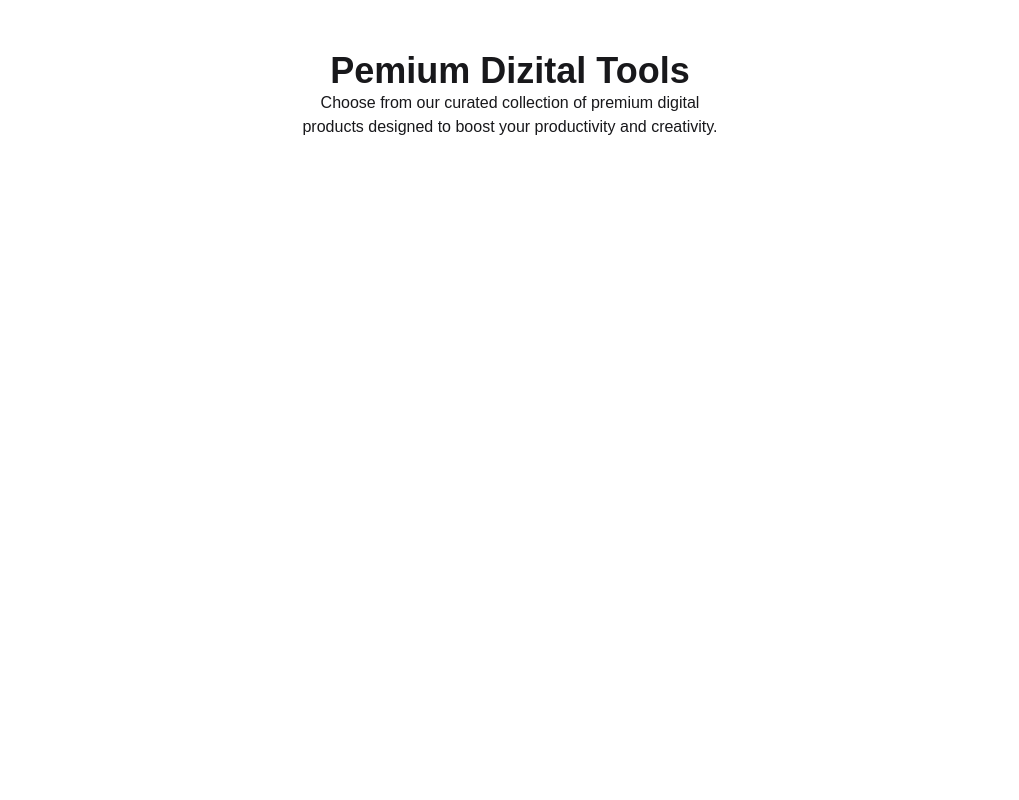
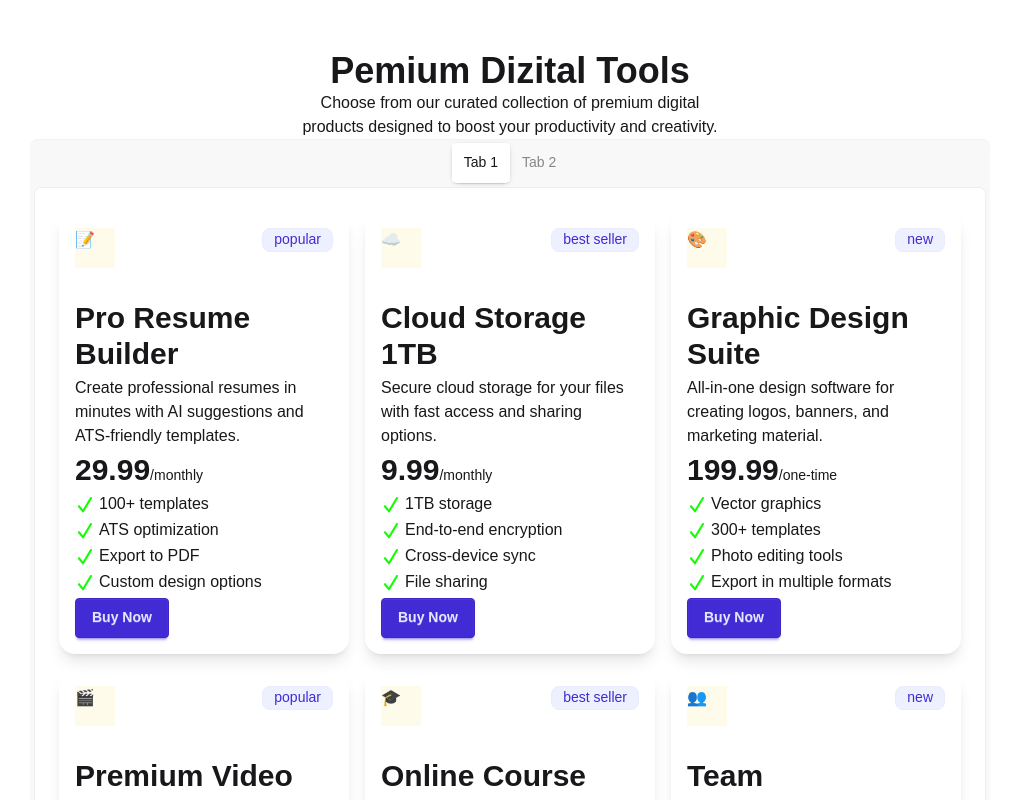
Before and after one commit to PeyaraFul/ProgrammingHero1-B13-A6-DigiTools-Platform, a React (Vite) app: page / in a window 1280 px wide. Shown: the part 760-1560 px from the top of the page, without its empty margins (130-1149 px from the left). Before the commit the page ends 1059 px from the top, so only its background shows below. Built offline with nearby package versions, Linux system fonts and the light colour scheme.

Commit message:
tool section and tolls card created successfully with json data

```diff
--- a/src/App.jsx
+++ b/src/App.jsx
@@ -3,6 +3,24 @@ import Banner from "./assets/hero/Banner";
 import Dashboard from "./assets/hero/Dashboard";
 import Navbar from "./assets/hero/Navbar";
 import PremiumTools from "./assets/tools/PremiumTools";
+
+
+
+
+
+
+ const loadProducts = async () => {
+    const response = await fetch('/product.json');
+    const data = await response.json();
+    return data ;
+    // console.log(data);
+    // data.map(products => {
+    //     console.log(products.name);
+    // });
+};
+
+const productPromise = loadProducts();
+
 
 
 function App() {
@@ -12,7 +30,7 @@ function App() {
       <Navbar></Navbar>
       <Banner></Banner>
       <Dashboard></Dashboard>
-      <PremiumTools></PremiumTools>
+      <PremiumTools productPromise={productPromise}></PremiumTools>
 
 
     </>
--- a/src/assets/tools/PremiumTools.jsx
+++ b/src/assets/tools/PremiumTools.jsx
@@ -1,11 +1,76 @@
 import React from 'react';
+// import product from '../../../public/product.json';
+import { use } from 'react';
+import CheckIcon from '../products/check-solid.png' ;
 
-const PremiumTools = () => {
+
+
+
+
+
+
+const PremiumTools = ({productPromise}) => {
+
+
+    const products = use(productPromise)
+    console.log(products) ;
+
+
+
+
+
+
     return (
         <>
          <div className='m-40'>
             <h1 className='font-semibold text-4xl text-center'>Pemium Dizital Tools</h1>
             <p className='text-center'>Choose from our curated collection of premium digital <br /> products designed to boost your productivity and creativity.</p>
+
+
+
+            {/* name of each tab group should be unique */}
+            <div className="tabs tabs-box">
+            <input type="radio" name="my_tabs_6" className="tab ml-auto" aria-label="Tab 1" defaultChecked />
+            <div className="tab-content bg-base-100 border-base-300 p-6 grid grid-cols-3 gap-4">
+
+
+               {products.map(product => <div className='shadow-lg p-4 rounded-2xl relative' >
+
+                <div className="badge badge-soft badge-primary absolute top-4 right-4 "> {product.tagType} </div>
+
+                <div className='bg-amber-50 w-10 h-10'> {product.icon} </div>
+
+                <h1 className='font-semibold text-3xl my-1 mt-8'> {product.name}</h1>
+                <p> {product.description} </p>
+                <p className='font-semibold text-3xl my-1'> {product.price}<span className='font-normal text-sm'>/{product.period} </span> </p>
+                <p className='my-1'> {product.features.map(features => <p className='my-0.5 flex gap-1'> <img src={CheckIcon} alt="CheckIcon" className='w-5'/>{features} </p>)} </p>
+
+                <button className="btn btn-primary"> Buy Now</button>
+                 </div>
+               )}
+
+
+
+
+
+
+            </div>
+
+
+
+
+            <input type="radio" name="my_tabs_6" className="tab mr-auto" aria-label="Tab 2"  />
+            <div className="tab-content bg-base-100 border-base-300 p-6">Tab content 2</div>
+
+
+            </div>
+
+
+
+
+
+
+
             </div>
         </>
     );
```
Also changed, not shown: src/assets/products/check-solid.png (added).
